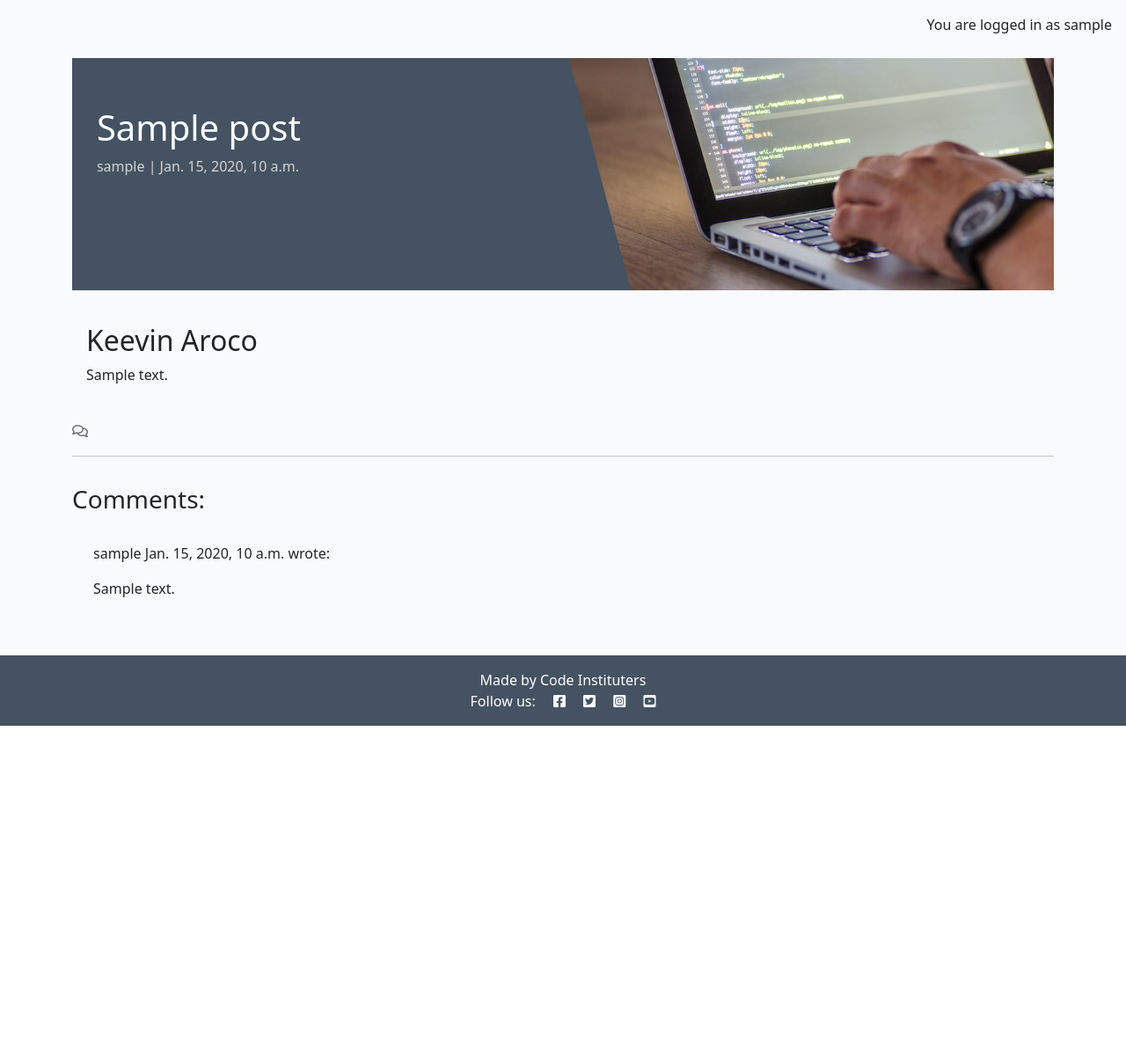
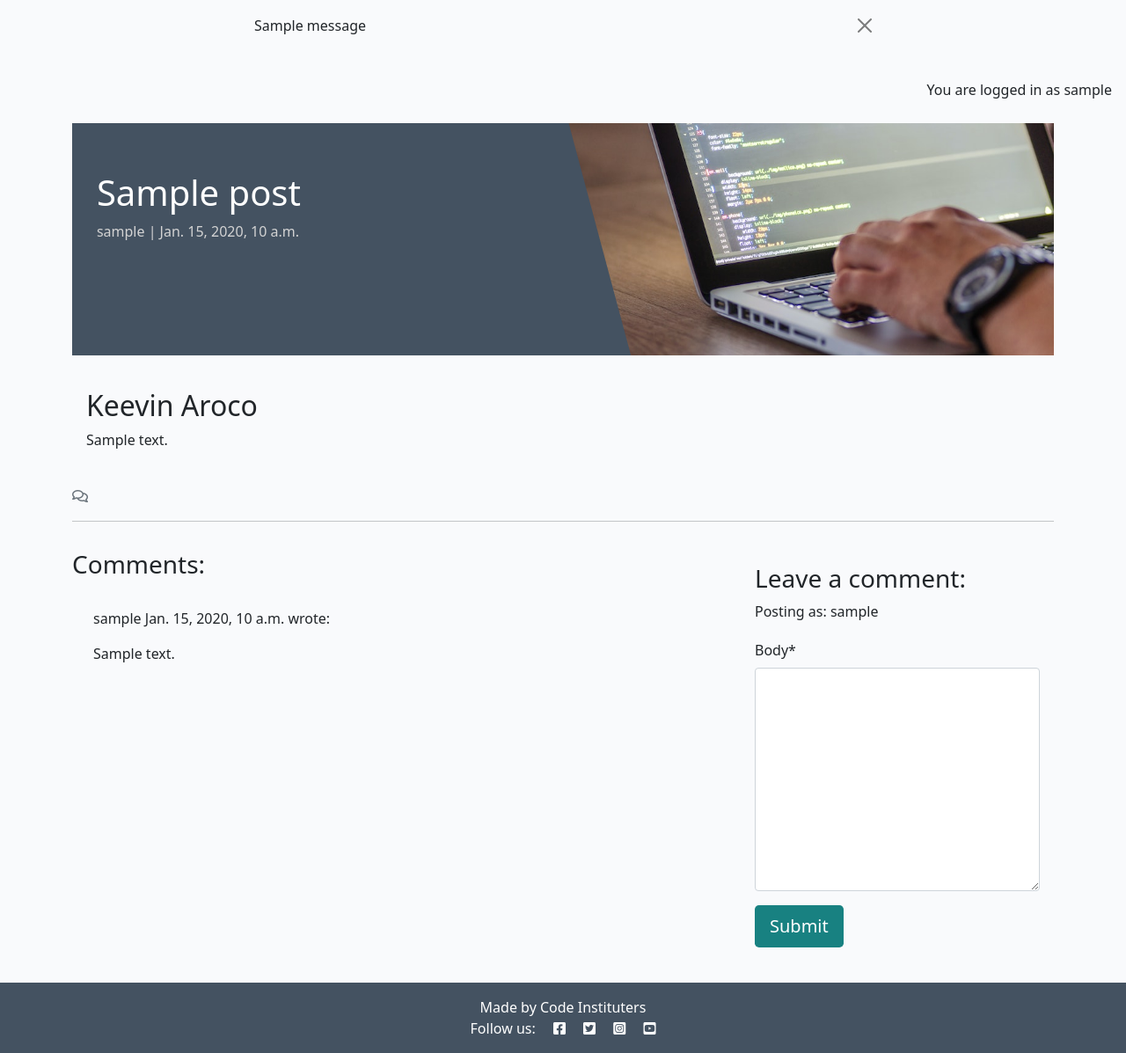
Before and after one commit to keelam13/django-blog, a Django app: a page that uses templates/base.html in a window 1280 px wide. Shown: the part 60-1257 px from the top of the page at 88% size. Before the commit the page ends 885 px from the top, so only its background shows below. Run offline with Django 4.2, Linux system fonts and the light colour scheme; a user stored in the database is signed in; tables that the repository leaves empty hold one stand-in row (values such as "Sample post"); one stand-in notice (Sample message) is shown; some libraries are stand-ins or nearby versions.

Commit message:
Add comment form and  confirmation message

```diff
--- /dev/null
+++ b/blog/forms.py
@@ -0,0 +1,8 @@
+from .models import Comment
+from django import forms
+
+
+class CommentForm(forms.ModelForm):
+    class Meta:
+        model = Comment
+        fields = ('body',)
--- a/blog/templates/blog/post_detail.html
+++ b/blog/templates/blog/post_detail.html
@@ -1,5 +1,6 @@
 {% extends 'base.html' %} {% block content %}
 {% load static %}
+{% load crispy_forms_tags %}
 
 <div class="masthead">
     <div class="container">
@@ -71,6 +72,24 @@
             {% endfor %}
         </div>
     </div>
+    <!-- Creating New Comments -->
+    <div class="col-md-4 card mb-4 mt-3">
+        <div class="card-body">
+            {% if user.is_authenticated %}
+            <h3>Leave a comment:</h3>
+            <p>Posting as: {{ user.username }}</p>
+            <form id="commentForm" method="post"
+                style="margin-top: 1.3em;">
+                {{ comment_form | crispy }}
+                {% csrf_token %}
+                <button id="submitButton" type="submit"
+                class="btn btn-signup btn-lg">Submit</button>
+            </form>
+            {% else %}
+            <p>Log in to leave a comment</p>
+            {% endif %}
+        </div>
+    </div>
   </div>
 </div>
 
--- a/blog/views.py
+++ b/blog/views.py
@@ -1,6 +1,8 @@
 from django.shortcuts import render, get_object_or_404
 from django.views import generic
+from django.contrib import messages
 from .models import Post
+from .forms import CommentForm
 
 
 
@@ -29,6 +31,21 @@ def post_detail(request, slug):
     comments = post.comments.all().order_by("-created_on")
     comment_count = post.comments.filter(approved=True).count()
 
+    if request.method == "POST":
+        comment_form = CommentForm(data=request.POST)
+        if comment_form.is_valid():
+            comment = comment_form.save(commit=False)
+            comment.author = request.user
+            comment.post = post
+            comment.save()
+            messages.add_message(
+                request, messages.SUCCESS,
+                'Comment submitted and awaiting approval'
+            )
+
+
+    comment_form = CommentForm()
+
     return render(
         request,
         "blog/post_detail.html",
@@ -36,5 +53,6 @@ def post_detail(request, slug):
         "coder": "Keevin Aroco",
         "comments": comments,
         "coomment_count": comment_count,
+        "comment_form": comment_form,
          },
     )
--- a/codestar/settings.py
+++ b/codestar/settings.py
@@ -49,6 +49,8 @@ INSTALLED_APPS = [
     'allauth',
     'allauth.account',
     'allauth.socialaccount',
+    'crispy_forms',
+    'crispy_bootstrap5',
     'django_summernote',
     'blog',
     'about',
@@ -57,6 +59,9 @@ INSTALLED_APPS = [
 SITE_ID = 1
 LOGIN_REDIRECT_URL = '/'
 LOGOUT_REDIRECT_URL = '/'
+
+CRISPY_ALLOWED_TEMPLATE_PACKS = "bootstrap5"
+CRISPY_TEMPLATE_PACK = "bootstrap5"
 
 MIDDLEWARE = [
     'django.middleware.security.SecurityMiddleware',
--- a/requirements.txt
+++ b/requirements.txt
@@ -3,11 +3,13 @@ bleach==6.2.0
 certifi==2025.1.31
 cffi==1.17.1
 charset-normalizer==3.4.1
+crispy-bootstrap5==0.7
 cryptography==44.0.1
 defusedxml==0.7.1
 dj-database-url==0.5.0
 Django==4.2.19
 django-allauth==0.57.2
+django-crispy-forms==2.3
 django-summernote==0.8.20.0
 gunicorn==20.1.0
 idna==3.10
--- a/templates/base.html
+++ b/templates/base.html
@@ -74,6 +74,21 @@
             </div>
         </div>
     </nav>
+    <!-- displaying Django messages -->
+    <div class="container">
+        <div class="row">
+            <div class="col-md-8 offset-md-2">
+                {% for message in messages %}
+                <div class="alert {{ message.tags }} alert-dismissible
+                fade show" id="msg" role="alert">
+                {{ message | safe }}
+                <button type="button" class="btn-close"
+                    data-bs-dismiss="alert" aria-label="Close"></button>
+                </div>
+                {% endfor %}
+            </div>
+        </div>
+    </div>
 
     <main class="flex-shrink-0 main-bg">
 
```
Lines whose indentation alone changed are shown as unchanged.
